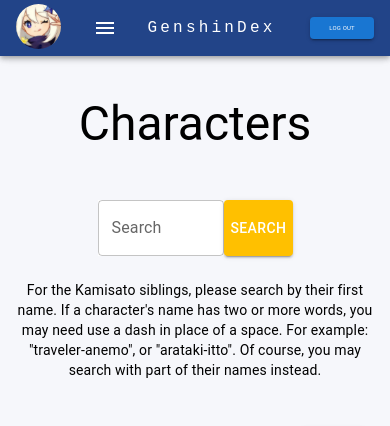
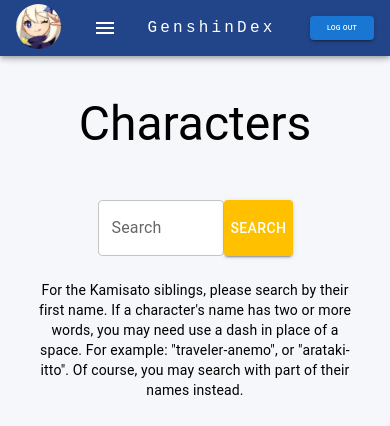
Before and after one commit to Katsumac/genshindex, a React (Vite) app in the folder client/: page /characters in a window 390 px wide. Shown: the top 426 px of the page. Built offline with nearby package versions, Linux system fonts and the light colour scheme; no server answers.

Commit message:
Adjusted paragraph width

```diff
--- a/client/src/About.jsx
+++ b/client/src/About.jsx
@@ -11,13 +11,13 @@
             <Typography variant="h3" component="h2" sx={{ mb: 6 }}>About GenshinDex</Typography>
             <img src={"/paimonSmile.png"} id="paimonImg" />
             <div className="paragraph">
-                <Typography variant="body1" sx={{ my: 6, maxWidth: 900 }} >
+                <Typography variant="body1" sx={{ my: 6, maxWidth: {xs: 330, md: 900} }} >
                     Hello, and welcome to GenshinDex! Browse the characters, weapons, artifacts, and foods of Hoyoverse's hit open-world, anime-style game Genshin Impact!
                     Feel free to select your favourites as well. If you have time, why not try to hunt down the Easter egg I've placed in one of the data pages?
                 </Typography>
             </div>
             <div className="paragraph">
-                <Typography variant="body1" sx={{ mb: 6, maxWidth: 900 }} >
+                <Typography variant="body1" sx={{ mb: 6, maxWidth: {xs: 330, md: 900} }} >
                     This is a personal project to practice using the basics of ReactJS and Node.js together. Currently working on the back-end. I would like to acknowledge that <Link href="https://genshin.hoyoverse.com/en/" underline="none">Genshin Impact </Link> is the intellectual property
                     of Hoyoverse, not mine.
                     The <Link href="https://www.flaticon.com/free-icon/email_3178158" underline="none">email, </Link>
@@ -34,7 +34,7 @@
                 </Typography>
             </div>
             <div className="paragraph">
-                <Typography variant="body1" sx={{ mb: 6, maxWidth: 900 }} >
+                <Typography variant="body1" sx={{ mb: 6, maxWidth: {xs: 330, md: 900} }} >
                     Please feel free to contact me, whether it's with regards to the project, or if it's about Genshin. I hope you enjoy browsing GenshinDex!
                 </Typography>
             </div>
--- a/client/src/Artifacts.jsx
+++ b/client/src/Artifacts.jsx
@@ -93,7 +93,7 @@
                 <SearchBar runQuery={searchArtifacts} />
             </div>
             <div className="paragraph">
-                <Typography variant="body2" component="h2" sx={{ mt: 3, mb: 6, maxWidth: 900 }}>
+                <Typography variant="body2" component="h2" sx={{ mt: 3, mb: 6, maxWidth: {xs: 330, md: 900} }}>
                     If an artifact's name has two or more words, or has an apostrophe, you may need use a dash in place of a space/apostrophe.
                     For example: "archaic-petra", or "defender-s-will". Of course, you may search with part of their names instead.</Typography>
             </div>
--- a/client/src/Characters.jsx
+++ b/client/src/Characters.jsx
@@ -108,7 +108,7 @@
                 <SearchBar runQuery={searchCharacters} />
             </div>
             <div className="paragraph">
-                <Typography variant="body2" component="h2" sx={{ mt: 3, mb: 6, mx: 2, maxWidth: 900 }}>
+                <Typography variant="body2" component="h2" sx={{ mt: 3, mb: 6, mx: 2, maxWidth: {xs: 330, md: 900} }}>
                     For the Kamisato siblings, please search by their first name.
                     If a character's name has two or more words, you may need use a dash in place of a space.
                     For example: "traveler-anemo", or "arataki-itto".
--- a/client/src/Food.jsx
+++ b/client/src/Food.jsx
@@ -117,7 +117,7 @@
                 <SearchBar runQuery={searchFood} />
             </div>
             <div className="paragraph">
-                <Typography variant="body2" component="h2" sx={{ mt: 3, mb: 6, maxWidth: 900 }}>
+                <Typography variant="body2" component="h2" sx={{ mt: 3, mb: 6, maxWidth: {xs: 330, md: 900} }}>
                     For "Pile 'Em Up", please search by "pile-em-up" &#40;without quotations&#41;.
                     If a food's name has two or more words, you may need use a dash in place of a space.
                     For example: "almond-tofu", or "egg-roll".
--- a/client/src/Weapons.jsx
+++ b/client/src/Weapons.jsx
@@ -110,7 +110,7 @@
                 <SearchBar runQuery={searchWeapons} />
             </div>
             <div className="paragraph">
-                <Typography variant="body2" component="h2" sx={{ mt: 3, mb: 6, maxWidth: 900 }}>
+                <Typography variant="body2" component="h2" sx={{ mt: 3, mb: 6, maxWidth: {xs: 330, md: 900} }}>
                     For "Amos' Bow", please search by "amos-bow".
                     If a weapon's name has two or more words, or has an apostrophe, you may need use a dash in place of a space/apostrophe.
                     For example: "a-thousand-floating-dreams", or "beginner-s-protector".
--- a/client/src/components/Navbar.jsx
+++ b/client/src/components/Navbar.jsx
@@ -27,7 +27,7 @@
   return (
 
     <AppBar position="static" sx={{ backgroundColor: "#224488", mb: 5 }}>
-      <Container maxWidth="100%">
+      <Container maxwidth="100%">
         <Toolbar disableGutters>
 
           {/* Logo */}
@@ -188,7 +188,7 @@
               </Button>
             </a>
           </Box>
-          <a href="/login"><Button variant="contained" maxWidth="15px"><Typography variant="caption" sx={{fontSize: {xs: 6, md: 15}}}>Log Out</Typography></Button></a>
+          <a href="/login"><Button variant="contained" maxwidth="15px"><Typography variant="button" sx={{fontSize: {xs: 7, md: 15}}}>Log Out</Typography></Button></a>
         </Toolbar>
       </Container>
     </AppBar>
--- a/client/src/style/EasterEggInfo.css
+++ b/client/src/style/EasterEggInfo.css
@@ -6,7 +6,7 @@
 
 @media screen and (max-width: 599px) {
     #angryPaimon {
-        width: 400px;
+        width: 330px;
     }
 }
 
```
